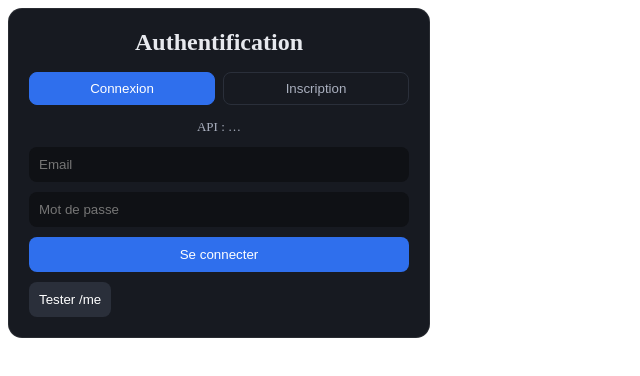
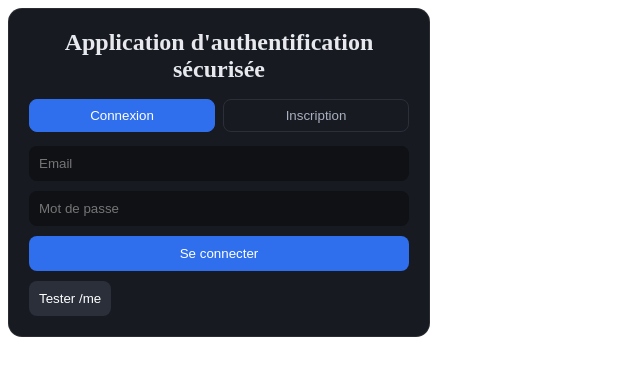
Before and after one commit to momoneli/projet-programmation-securisee, a React app in the folder frontend/frontend/: page / in a window 1280 px wide. Shown: the top 376 px of the page, without its empty margins (0-640 px from the left). Built offline with nearby package versions, Linux system fonts and the light colour scheme; no server answers; the HTML template or start-up script is replaced by a standard one.

Commit message:
Auth.jsx fix

```diff
--- a/frontend/frontend/src/pages/Auth.jsx
+++ b/frontend/frontend/src/pages/Auth.jsx
@@ -12,12 +12,7 @@ function Auth() {
   const show = (type, text) => setMessage({ type, text });
 
   // Vérifie si l'API est joignable au chargement
-  useEffect(() => {
-    (async () => {
-      const r = await health();
-      setApiStatus(r.ok ? "OK" : "KO");
-    })();
-  }, []);
+
 
   const handleSubmit = async (e) => {
     e.preventDefault();
@@ -53,7 +48,7 @@ function Auth() {
 
   return (
     <section className="auth">
-      <h1>Authentification</h1>
+      <h1>Application d'authentification sécurisée</h1>
 
       <div className="auth-tabs">
         <button
@@ -70,9 +65,7 @@ function Auth() {
         </button>
       </div>
 
-      <p className={`auth-api ${apiStatus === "KO" ? "auth-api--ko" : ""}`}>
-        API : {apiStatus}
-      </p>
+
 
       {message.text && (
         <div className={`auth-message ${message.type}`}>{message.text}</div>
```
Also changed, not shown: 1 other file (tests, documents, lock files or other folders).
